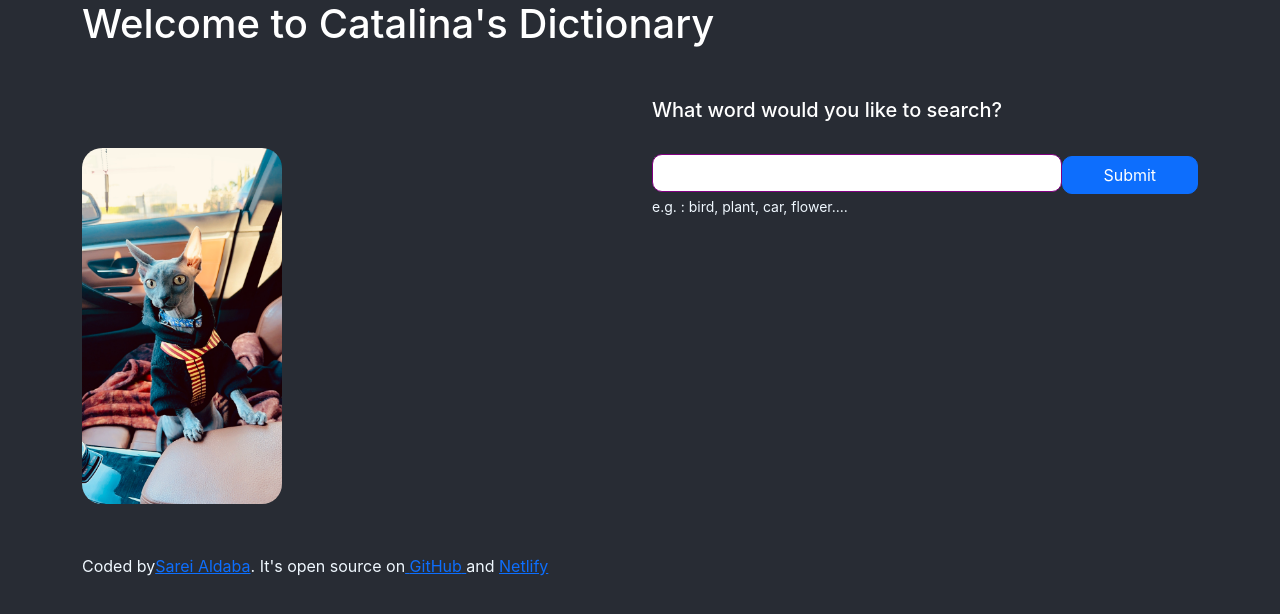
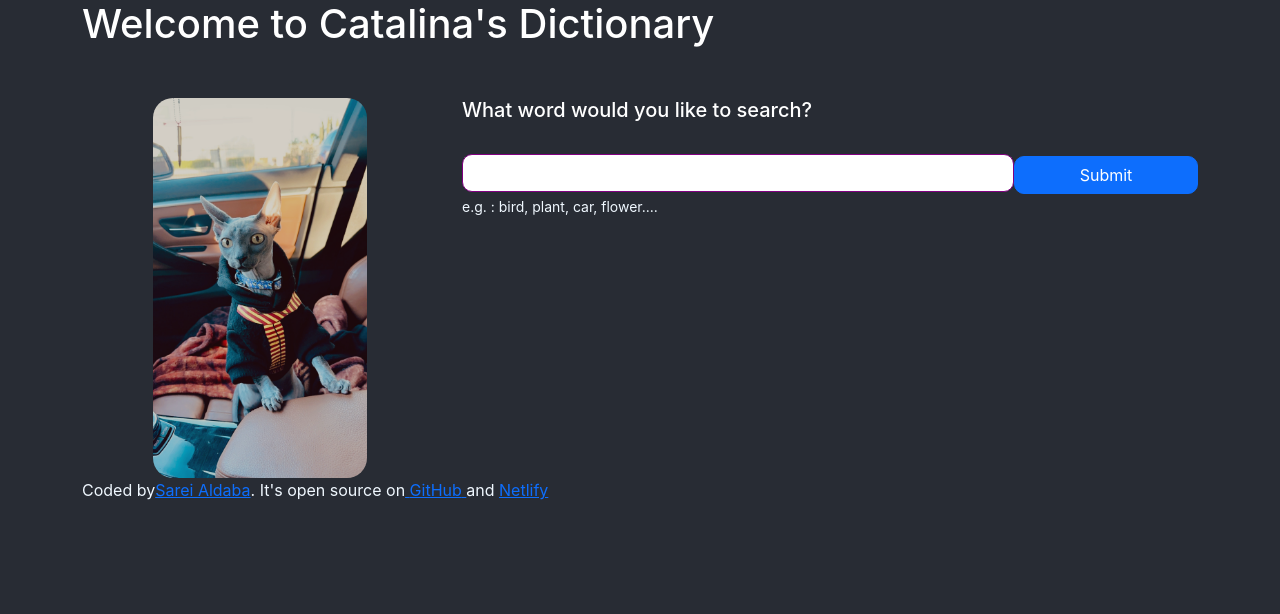
Before and after one commit to Saldaba95/dictionary-project-sa, a React (Create React App) app: page / in a window 1280 px wide. Shown: the top 614 px of the page. Built offline with nearby package versions, Linux system fonts and the light colour scheme.

Commit message:
image style
added more style to image

```diff
--- a/src/App.css
+++ b/src/App.css
@@ -9,9 +9,10 @@ h1 {
   margin: 50px 0;
 }
 .catalina {
-  max-width: 200px;
-  display: flex;
-  justify-content: end;
-  margin: 50px 0;
+  display: block;
+  width: 60%;
+  opacity: 0.8;
+  margin-left: auto;
+  margin-right: auto;
   border-radius: 20px;
 }
--- a/src/App.js
+++ b/src/App.js
@@ -9,10 +9,10 @@ function App() {
         <header className="App-header">
           <div className="row">
             <h1>Welcome to Catalina's Dictionary</h1>
-            <div className=" col-md-6 col-sm-12">
-              <img src={cata} className="catalina" alt="logo" />
+            <div className=" col-md-4 col-sm-12 image-fluid ">
+              <img src={cata} className="catalina image-fluid" alt="logo" />
             </div>
-            <div className=" col-md-6 col-sm-12">
+            <div className=" col-md-8 col-sm-12">
               {" "}
               <h5>What word would you like to search?</h5>
               <br />
```
